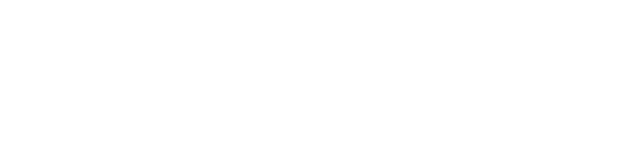
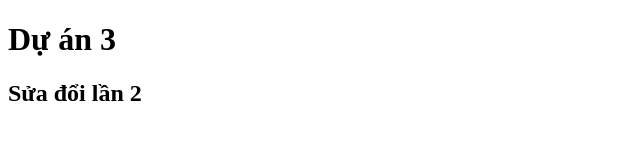
Before and after one commit to Levankhaitsv/DU_AN_3, a plain HTML site: page index.html in a window 1280 px wide. Shown: the whole page, without its empty margins (0-640 px from the left). Drawn offline with Linux system fonts and the light colour scheme.

Commit message:
sửa đổi lần 2

```diff
--- a/index.html
+++ b/index.html
@@ -5,5 +5,8 @@
     <meta name="viewport" content="width=device-width, initial-scale=1.0" />
     <title>DỰ ÁN 3</title>
   </head>
-  <body></body>
+  <body>
+    <h1>Dự án 3</h1>
+    <h2>Sửa đổi lần 2</h2>
+  </body>
 </html>
```
